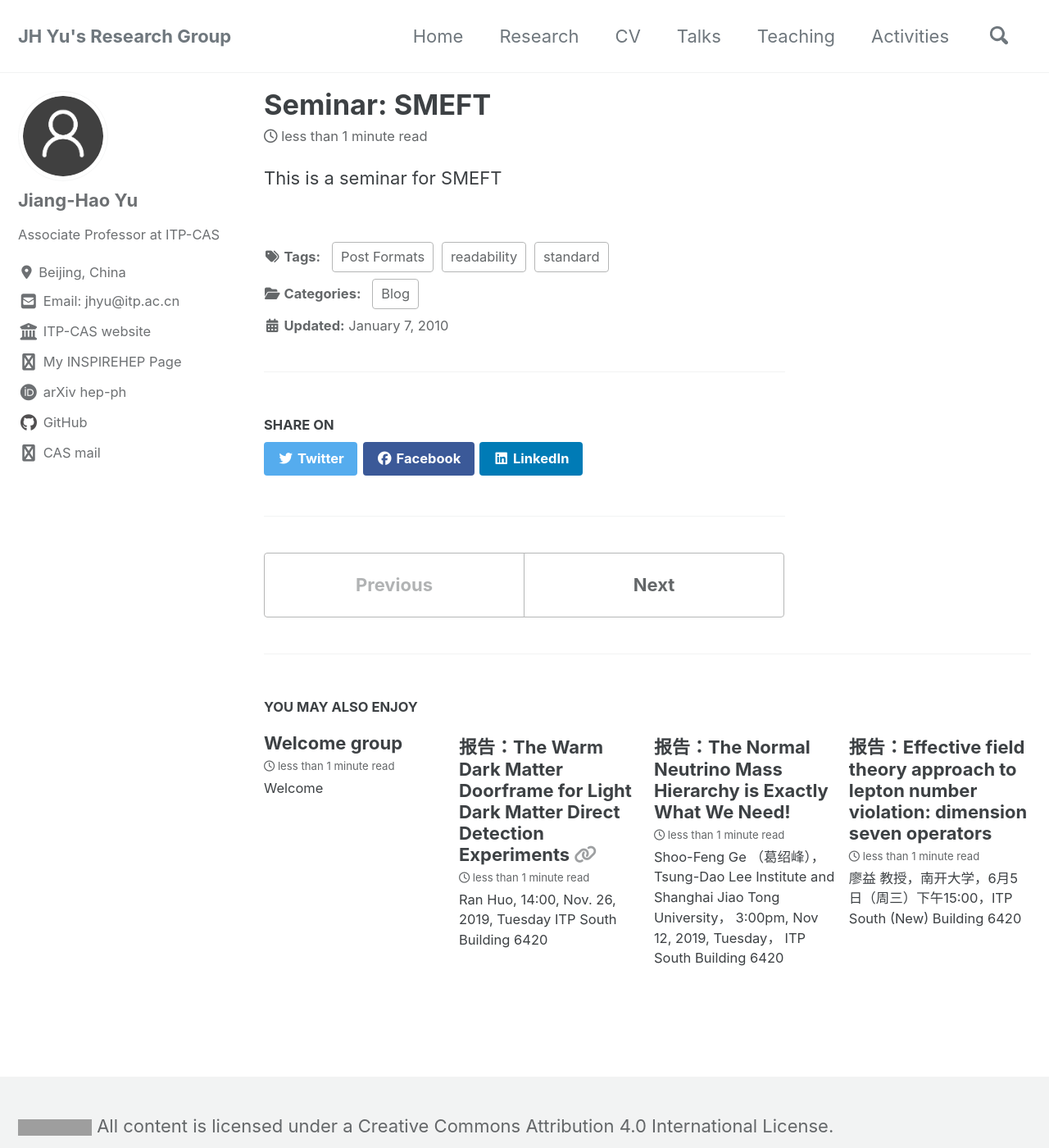
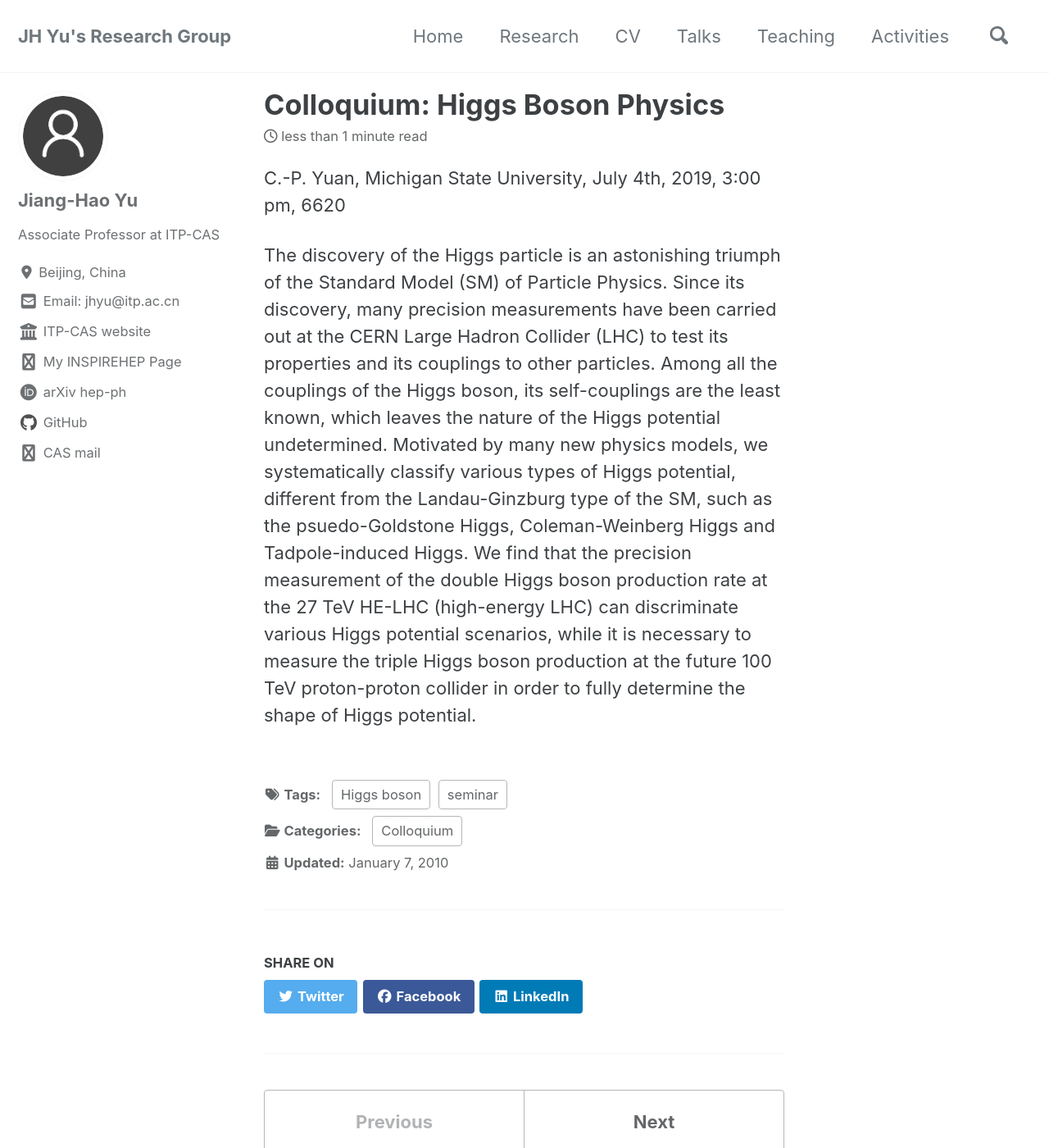
Before and after one commit to jhyu-itp/jhyu-itp.github.io, a Jekyll site: the page built from _posts/2010-01-07-post-modified.md, in a window 1280 px wide and 1400 px high. Shown: the whole window at 82% size. Built offline with Jekyll 4.4.1, drawn with Linux system fonts in a browser that asks for light colours; cached includes are drawn as plain includes; nearby versions of some CDN libraries; a style sheet for code colours, icons or effects is not loaded; grey boxes are pictures that could not be loaded.

Commit message:
Update 2010-01-07-post-modified.md

```diff
--- a/_posts/2010-01-07-post-modified.md
+++ b/_posts/2010-01-07-post-modified.md
@@ -1,12 +1,13 @@
 ---
-title: "Seminar: SMEFT"
+title: "Colloquium: Higgs Boson Physics"
 last_modified_at:
 categories:
-  - Blog
+  - Colloquium
 tags:
-  - Post Formats
-  - readability
-  - standard
+  - seminar
+  - Higgs boson
 ---
 
-This is a seminar for SMEFT
+C.-P. Yuan, Michigan State University, July 4th, 2019, 3:00 pm, 6620
+
+The discovery of the Higgs particle is an astonishing triumph of the Standard Model (SM) of Particle Physics. Since its discovery, many precision measurements have been carried out at the CERN Large Hadron Collider (LHC) to test its properties and its couplings to other particles. Among all the couplings of the Higgs boson, its self-couplings are the least known, which leaves the nature of the Higgs potential undetermined. Motivated by many new physics models, we systematically classify various types of Higgs potential, different from the Landau-Ginzburg type of the SM, such as the psuedo-Goldstone Higgs, Coleman-Weinberg Higgs and Tadpole-induced Higgs. We find that the precision measurement of the double Higgs boson production rate at the 27 TeV HE-LHC (high-energy LHC) can discriminate various Higgs potential scenarios, while it is necessary to measure the triple Higgs boson production at the future 100 TeV proton-proton collider in order to fully determine the shape of Higgs potential.
```
